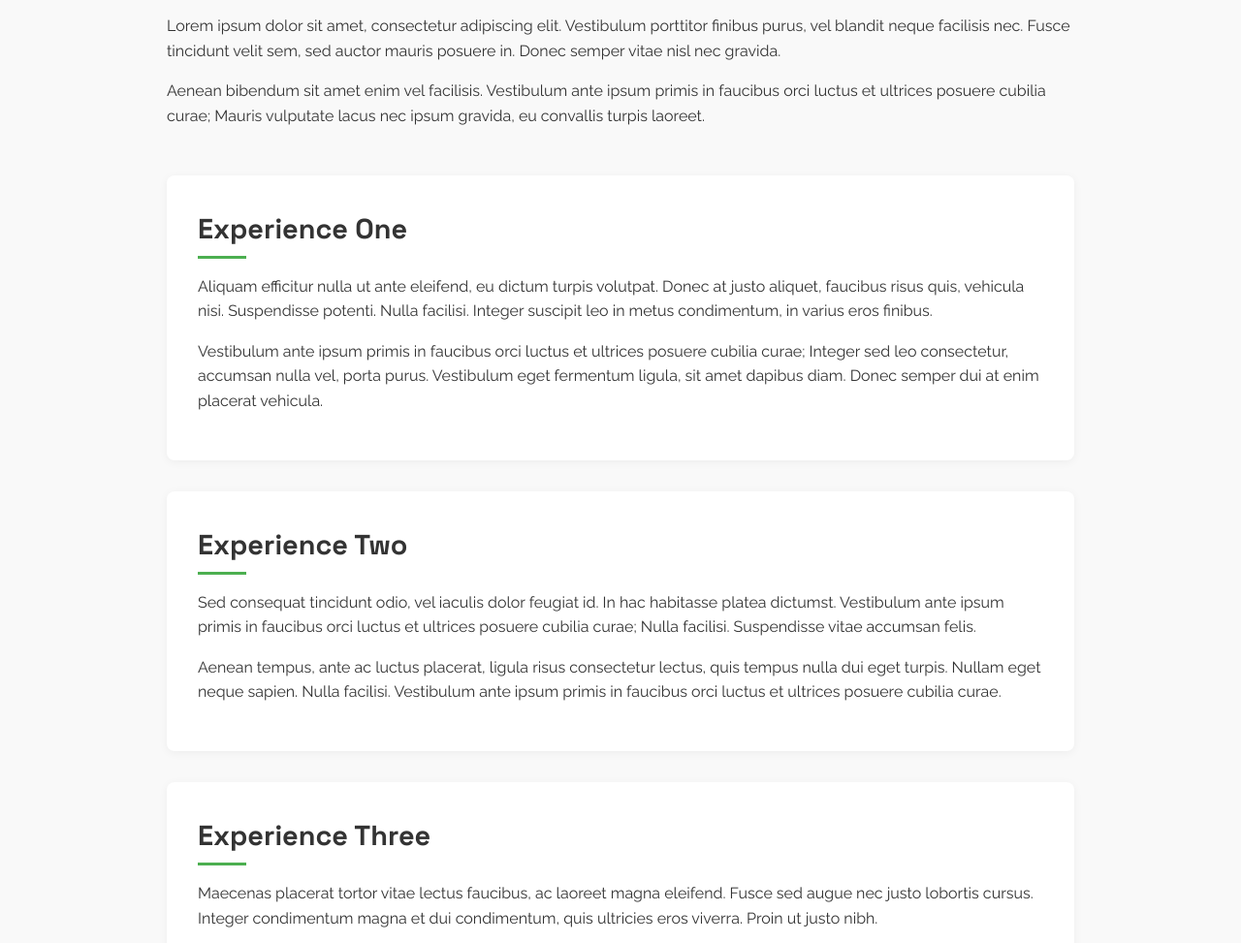
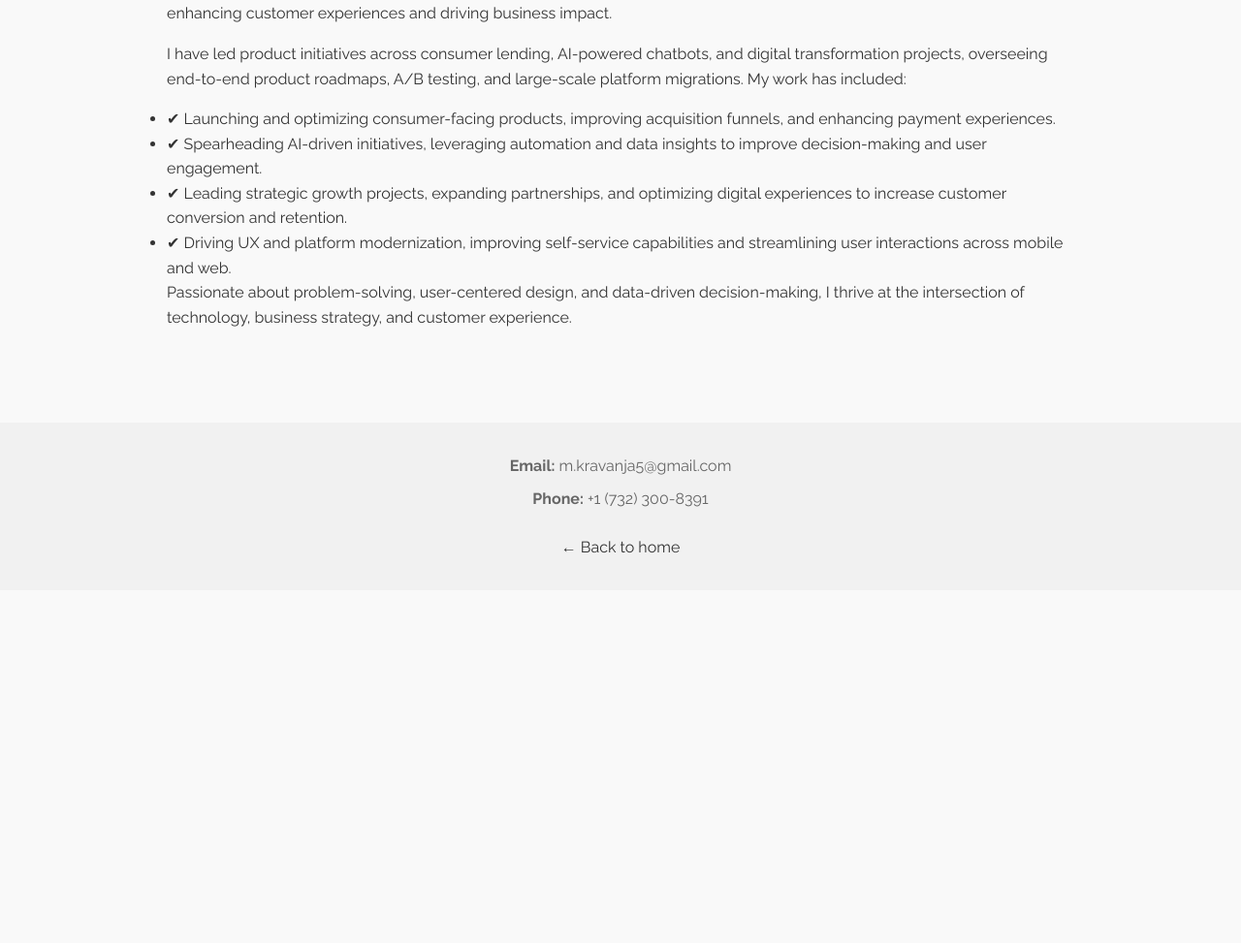
Before and after one commit to mikekrav/mikekrav.github.io, a plain HTML site: page work.html in a window 1280 px wide. Shown: the part 246-1219 px from the top of the page at 97% size. After the commit the page ends 855 px from the top, so only its background shows below. Drawn offline with Linux system fonts and the light colour scheme.

Commit message:
Update work.html
added work and also resume!!

```diff
--- a/work.html
+++ b/work.html
@@ -249,55 +249,33 @@
                     <i class="fab fa-linkedin"></i>
                     LinkedIn
                 </a>
-                <a href="resume.pdf" download class="resume-btn">
-                    <i class="fas fa-download"></i>
-                    Resume
-                </a>
+               <a href="MichaelKravanja_ProductManager_Resume.pdf" download="MichaelKravanja_ProductManager_Resume.pdf" class="resume-btn">
+    <i class="fas fa-download"></i> Download Resume
+</a>
             </div>
         </div>
     </header>
 
     <main class="container">
-        <section class="work-intro">
-            <h1>My Work</h1>
-            <p>Lorem ipsum dolor sit amet, consectetur adipiscing elit. Vestibulum porttitor finibus purus, vel blandit neque facilisis nec. Fusce tincidunt velit sem, sed auctor mauris posuere in. Donec semper vitae nisl nec gravida.</p>
-            <p>Aenean bibendum sit amet enim vel facilisis. Vestibulum ante ipsum primis in faucibus orci luctus et ultrices posuere cubilia curae; Mauris vulputate lacus nec ipsum gravida, eu convallis turpis laoreet.</p>
+
+        <section class="My Work">
+            <h2></h2>
+            <p>I’m a results-driven Product Manager with 6+ years of experience leading cross-functional teams to build and scale digital products. My expertise spans growth strategy, AI-driven solutions, UX optimization, and data analytics, with a strong focus on enhancing customer experiences and driving business impact.</p>
+            <p>I have led product initiatives across consumer lending, AI-powered chatbots, and digital transformation projects, overseeing end-to-end product roadmaps, A/B testing, and large-scale platform migrations. My work has included:</p>
+           <ul>
+               <li>✔ Launching and optimizing consumer-facing products, improving acquisition funnels, and enhancing payment experiences.</li>
+               <li>✔ Spearheading AI-driven initiatives, leveraging automation and data insights to improve decision-making and user engagement.</li>
+               <li>✔ Leading strategic growth projects, expanding partnerships, and optimizing digital experiences to increase customer conversion and retention.</li>
+               <li>✔ Driving UX and platform modernization, improving self-service capabilities and streamlining user interactions across mobile and web.</li>
+           </ul>
+            <p>Passionate about problem-solving, user-centered design, and data-driven decision-making, I thrive at the intersection of technology, business strategy, and customer experience.</p>
         </section>
 
-        <section class="work-section">
-            <h2>Experience One</h2>
-            <p>Aliquam efficitur nulla ut ante eleifend, eu dictum turpis volutpat. Donec at justo aliquet, faucibus risus quis, vehicula nisi. Suspendisse potenti. Nulla facilisi. Integer suscipit leo in metus condimentum, in varius eros finibus.</p>
-            <p>Vestibulum ante ipsum primis in faucibus orci luctus et ultrices posuere cubilia curae; Integer sed leo consectetur, accumsan nulla vel, porta purus. Vestibulum eget fermentum ligula, sit amet dapibus diam. Donec semper dui at enim placerat vehicula.</p>
-        </section>
-
-        <section class="work-section">
-            <h2>Experience Two</h2>
-            <p>Sed consequat tincidunt odio, vel iaculis dolor feugiat id. In hac habitasse platea dictumst. Vestibulum ante ipsum primis in faucibus orci luctus et ultrices posuere cubilia curae; Nulla facilisi. Suspendisse vitae accumsan felis.</p>
-            <p>Aenean tempus, ante ac luctus placerat, ligula risus consectetur lectus, quis tempus nulla dui eget turpis. Nullam eget neque sapien. Nulla facilisi. Vestibulum ante ipsum primis in faucibus orci luctus et ultrices posuere cubilia curae.</p>
-        </section>
-
-        <section class="work-section">
-            <h2>Experience Three</h2>
-            <p>Maecenas placerat tortor vitae lectus faucibus, ac laoreet magna eleifend. Fusce sed augue nec justo lobortis cursus. Integer condimentum magna et dui condimentum, quis ultricies eros viverra. Proin ut justo nibh.</p>
-            <p>Fusce eget placerat mauris. Etiam ultrices turpis quis lorem venenatis, at aliquet lectus interdum. Nullam gravida semper nibh, eu pellentesque lectus tincidunt eu. Pellentesque blandit bibendum ipsum a ornare.</p>
-        </section>
-
-        <section class="work-section">
-            <h2>Experience Four</h2>
-            <p>Donec rutrum, nisl eget malesuada lobortis, nibh nisl convallis risus, vel rutrum nisi nisi quis neque. Mauris pharetra congue risus, in commodo est fringilla id. Vivamus accumsan dictum urna, non consequat ligula finibus a.</p>
-            <p>Morbi ullamcorper turpis eget nisl pellentesque, id varius nulla fermentum. Nullam consectetur, nisl ac convallis volutpat, lorem risus gravida lectus, id pharetra libero odio id purus. Quisque semper est vel nisl pulvinar vehicula.</p>
-        </section>
-
-        <section class="work-section">
-            <h2>Experience Five</h2>
-            <p>Praesent id magna quis ante scelerisque finibus. Phasellus pulvinar molestie risus, at elementum lectus fermentum vitae. Cras ac ipsum finibus, convallis nibh at, fermentum ex. Pellentesque habitant morbi tristique senectus et netus et malesuada fames ac turpis egestas.</p>
-            <p>Donec vel varius velit. Vestibulum ante ipsum primis in faucibus orci luctus et ultrices posuere cubilia curae; Phasellus vitae aliquet justo. Integer facilisis porta turpis, at sollicitudin enim aliquet non.</p>
-        </section>
     </main>
 
     <footer class="footer">
-        <p><strong>Email:</strong> contact@michaelkravanja.com</p>
-        <p><strong>Phone:</strong> +1 (123) 456-7890</p>
+        <p><strong>Email:</strong> m.kravanja5@gmail.com</p>
+        <p><strong>Phone:</strong> +1 (732) 300-8391</p>
         <a href="index.html" class="back-to-home">← Back to home</a>
     </footer>
 </body>
```
